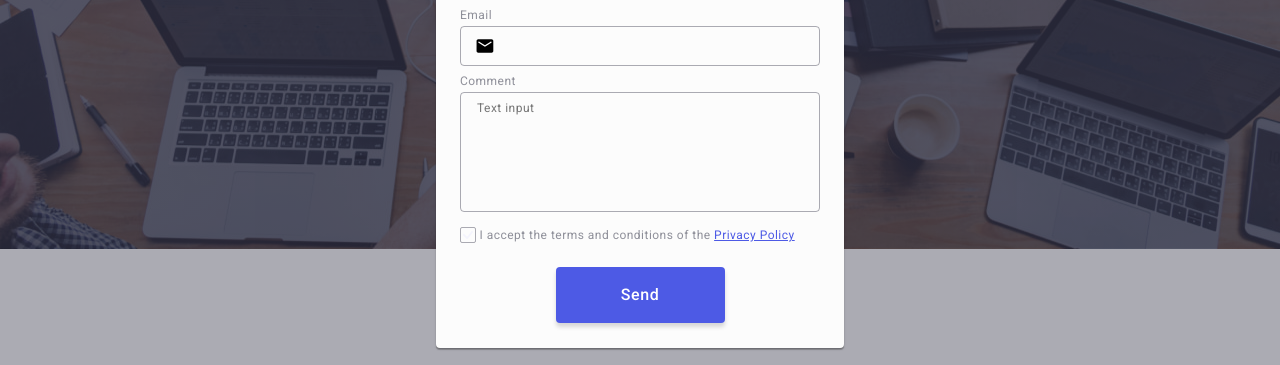
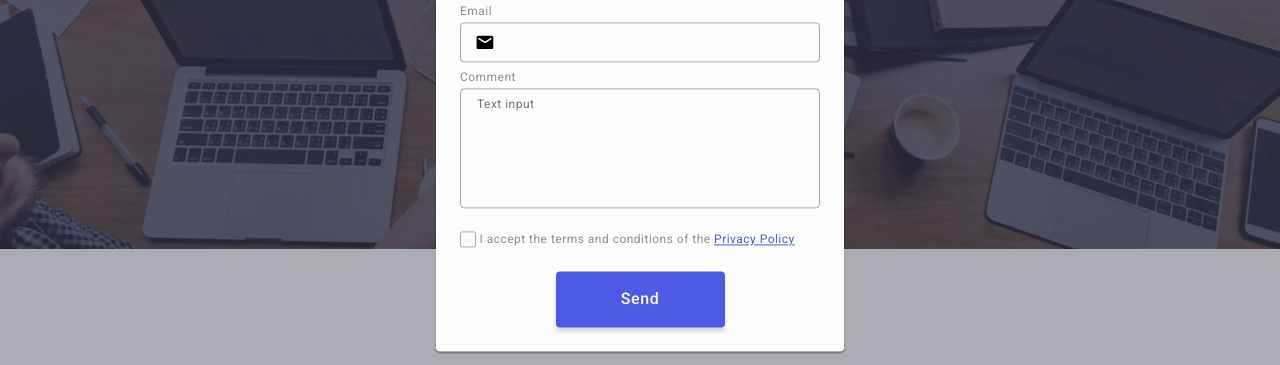
Before and after one commit to Goldenrash-lab/goit-markup-hw-05, a plain HTML site: page index.html in a window 1280 px wide. Both pictures are taken after a click on the button "Order Service". Shown: the part 424-789 px from the top of the page. Drawn offline with nearby package versions, Linux system fonts and the light colour scheme.

Commit message:
fix class name +add bottom

```diff
--- a/css/style.css
+++ b/css/style.css
@@ -692,7 +692,7 @@ img {
 .modal__form-box {
   margin-bottom: 8px;
 }
-.modal-form-box:nth-child(4) {
+.modal__form-box:nth-child(4) {
   margin-bottom: 16px;
 }
 .modal__form-label {
@@ -740,7 +740,6 @@ img {
   transition: fill 250ms cubic-bezier(0.4, 0, 0.2, 1);
 }
 .modal__form-textarea {
-  outline: none;
   resize: none;
   width: 100%;
   max-width: 360px;
@@ -757,6 +756,7 @@ img {
   font-weight: 400;
   line-height: 1.17em; /* 116.667% */
   letter-spacing: 0.04em;
+  outline: transparent;
 
   transition: border-color 250ms cubic-bezier(0.4, 0, 0.2, 1);
 }
```
